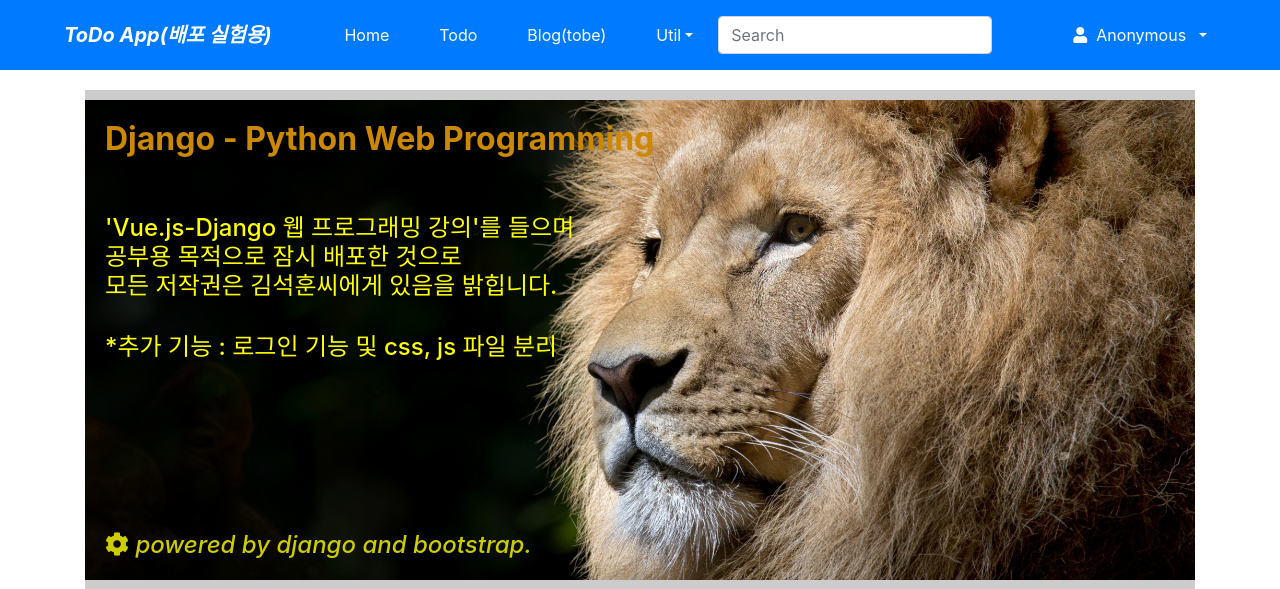
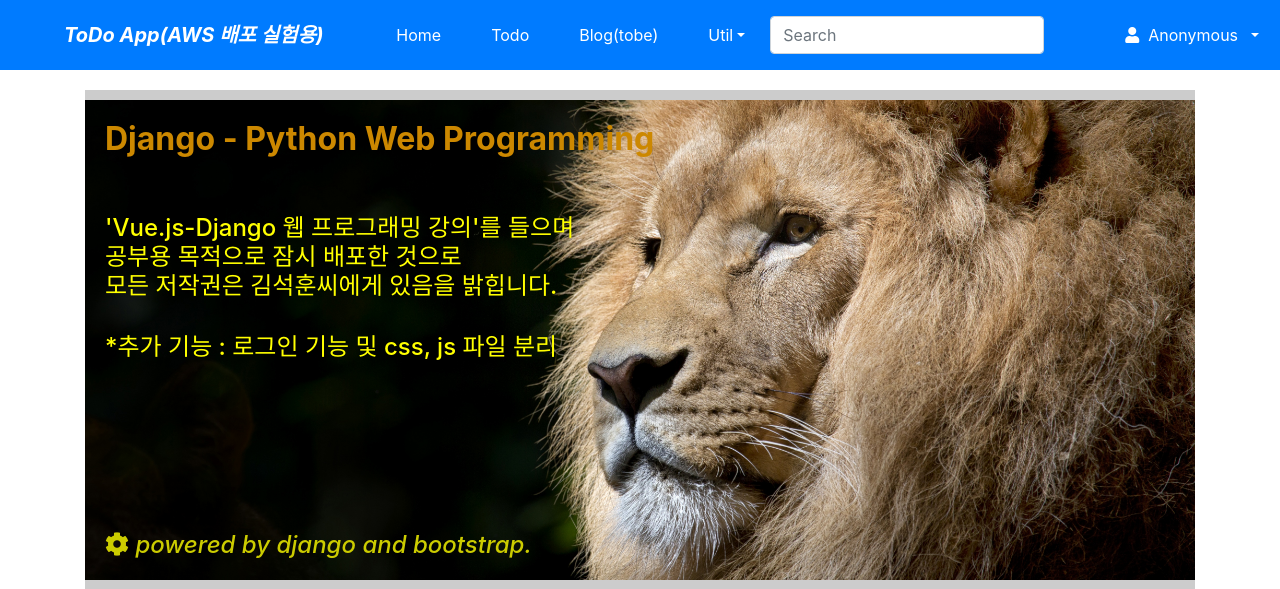
Before and after one commit to YooInKeun/ToDo-App, a Django app: page / in a window 1280 px wide. Shown: the top 589 px of the page. Run offline with Django 3.2, Linux system fonts and the light colour scheme; some libraries are stand-ins or nearby versions.

Commit message:
[ADD] 배포 성공

```diff
--- a/myproject/myproject/settings.py
+++ b/myproject/myproject/settings.py
@@ -25,8 +25,8 @@ SECRET_KEY = '#y&ibfi(a8weo&$h6_h+b!h*91%)dj!6r4k^$zz7#b#^n$f7&#'
 # SECURITY WARNING: don't run with debug turned on in production!
 DEBUG = True
 
-ALLOWED_HOSTS = ['django-env.cmjakfbwmp.us-west-2.elasticbeanstalk.com']
-
+ALLOWED_HOSTS = []
+# 'django-env.cmjakfbwmp.us-west-2.elasticbeanstalk.com'
 # Application definition
 
 INSTALLED_APPS = [
--- a/myproject/myproject/templates/base.html
+++ b/myproject/myproject/templates/base.html
@@ -24,7 +24,7 @@
 <!-- Main Menu -->
 <nav class="navbar navbar-expand-sm navbar-dark bg-primary fixed-top">
 
-    <span class="navbar-brand mx-5 mb-0 font-weight-bold font-italic">ToDo App(배포 실험용)</span>
+    <span class="navbar-brand mx-5 mb-0 font-weight-bold font-italic">ToDo App(AWS 배포 실험용)</span>
 
     <button class="navbar-toggler" type="button" data-toggle="collapse" data-target="#navbarNav">
         <span class="navbar-toggler-icon"></span>
```
Also changed, not shown: myproject/db.sqlite3.
